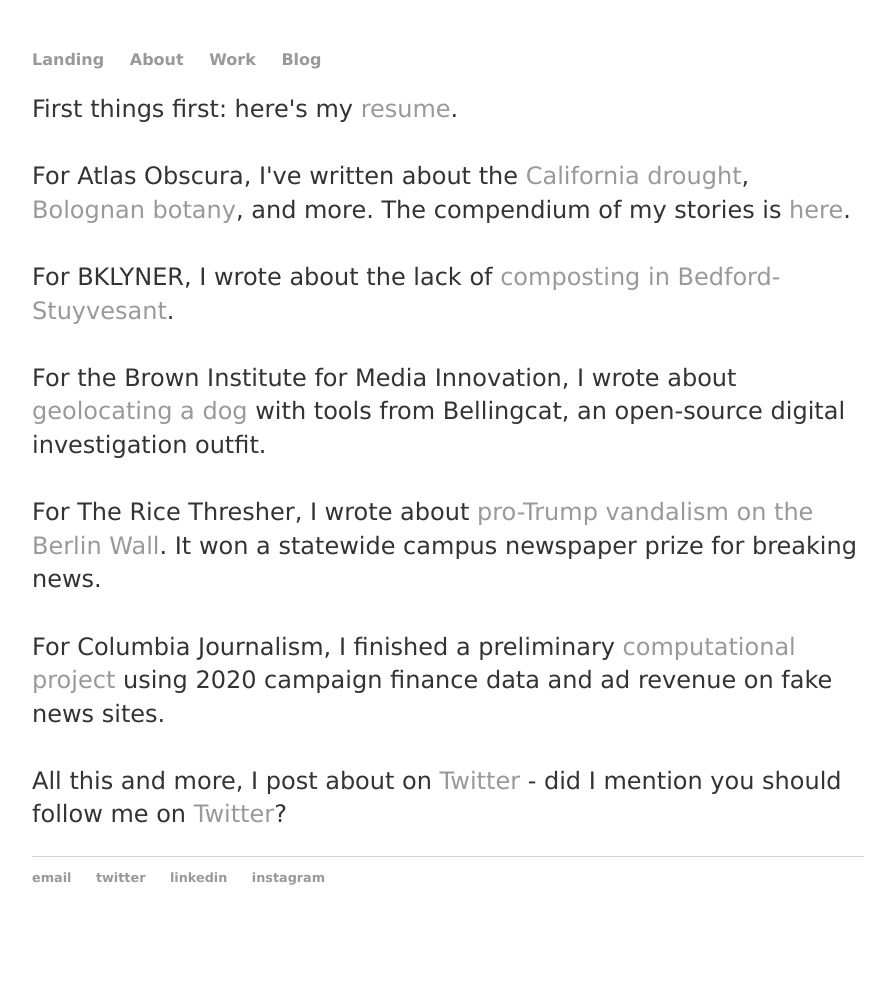
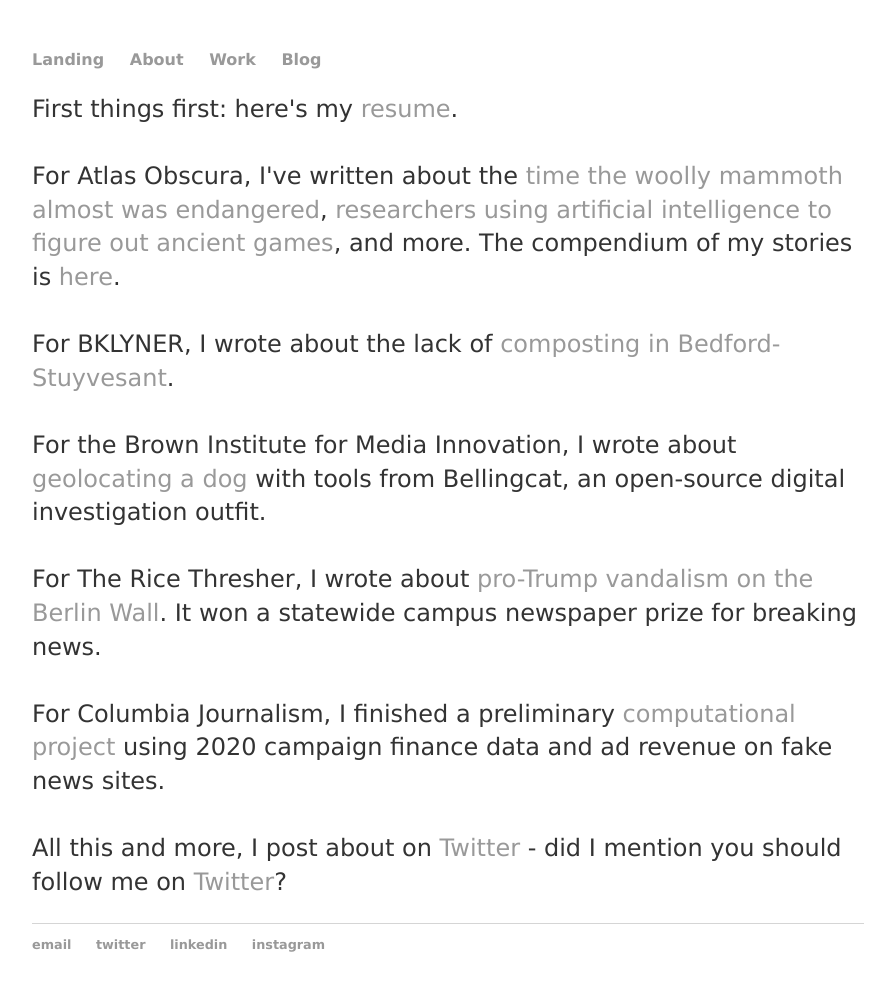
Before and after one commit to isaac-schultz/isaac-schultz.github.io, a Jekyll site: the page built from work/index.html, in a window 1280 px wide. Shown: the whole page, without its empty margins (192-1078 px from the left). Built offline with Jekyll 4.4.1, drawn with Linux system fonts in a browser that asks for light colours; before the commit the page ends 935 px from its top, so only the background shows below that.

Commit message:
Update index.html

```diff
--- a/work/index.html
+++ b/work/index.html
@@ -5,7 +5,7 @@
 <p id="werk">First things first: here's my <a href="schultz_sans_address.pdf" target="blank">resume</a>.
   <br>
    <br>
-For Atlas Obscura, I've written about the <a href="https://www.atlasobscura.com/articles/droughts-california-forest" target="_blank">California drought</a>, <a href="https://www.atlasobscura.com/articles/bologna-italy-invasive-plants" target="_blank">Bolognan botany</a>, and more. The compendium of my stories is   <a href="https://www.atlasobscura.com/users/isaacschultz?view=articles" target="_blank">here</a>.
+For Atlas Obscura, I've written about the <a href="https://www.atlasobscura.com/articles/mammoth-endangered-ivory-trade" target="_blank">time the woolly mammoth almost was endangered</a>, <a href="https://www.atlasobscura.com/articles/ancient-games-artificial-intelligence" target="_blank">researchers using artificial intelligence to figure out ancient games</a>, and more. The compendium of my stories is   <a href="https://www.atlasobscura.com/users/isaacschultz?view=articles" target="_blank">here</a>.
   <br>
   <br>
 For BKLYNER, I wrote about the lack of <a href="https://bklyner.com/why-is-it-so-hard-to-compost-and-what-happened-to-the-brown-bin-program/" target="_blank">composting in Bedford-Stuyvesant</a>.
```
